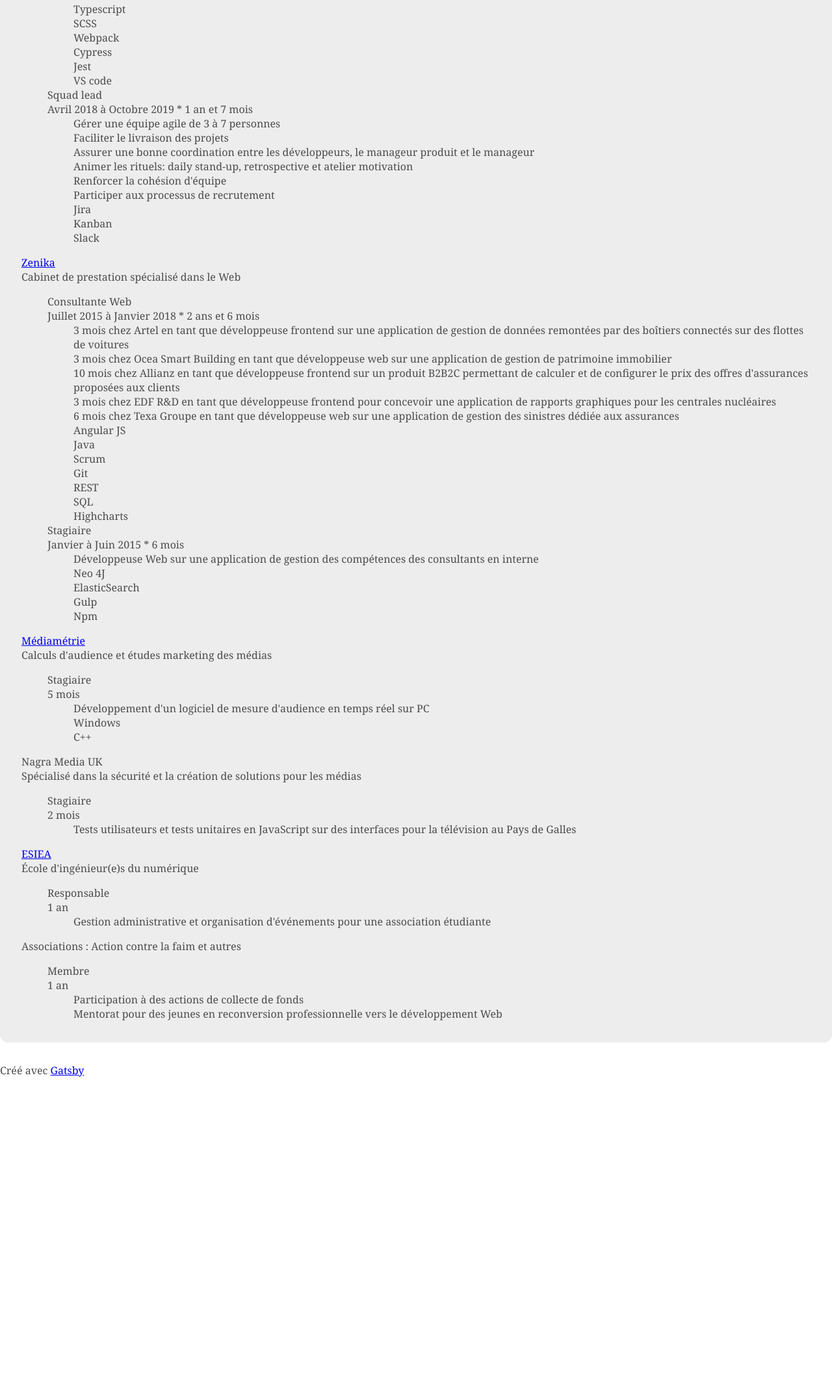
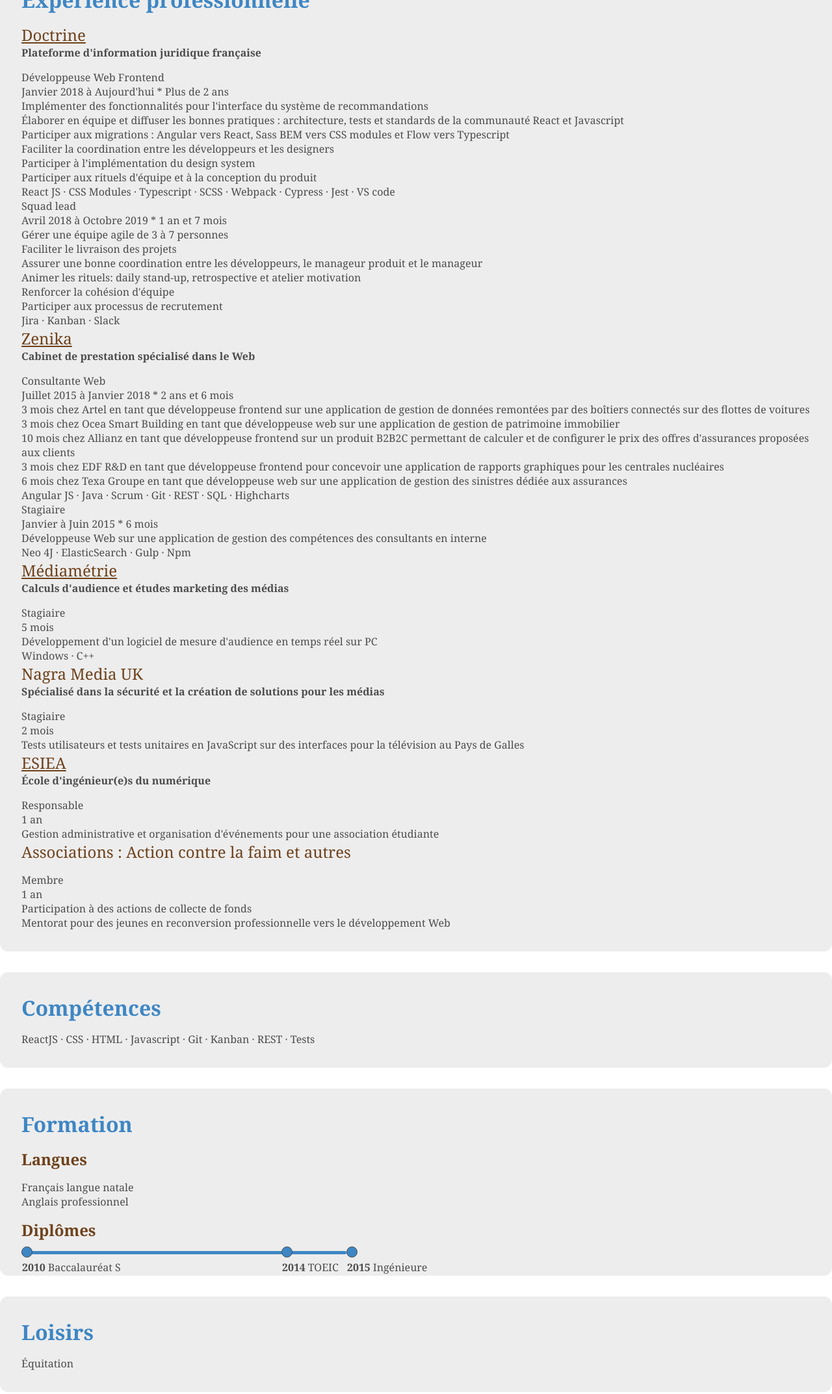
Before and after one commit to eponae/my-cv, a Gatsby site: page / in a window 1280 px wide. Shown: the part 590-2735 px from the top of the page at 65% size. Before the commit the page ends 2312 px from the top, so only its background shows below. Built offline with nearby package versions, Linux system fonts and the light colour scheme; Gatsby itself is replaced by a stand-in of ours.

Commit message:
Remaining spacing

```diff
--- a/package.json
+++ b/package.json
@@ -19,6 +19,7 @@
     "react": "17.0.1",
     "react-dom": "17.0.1",
     "react-helmet": "6.1.0",
+    "react-tooltip": "4.2.11",
     "styled-components": "5.2.1"
   },
   "devDependencies": {
--- a/src/components/company.tsx
+++ b/src/components/company.tsx
@@ -1,22 +1,28 @@
 import React, { FC } from 'react';
+import styled from 'styled-components';
 import { CompanyType } from '../types/types';
 
 type Props = {
   company: CompanyType;
 };
 
+const CompanyName = styled.a`
+  font-size: ${({ theme }) => theme.h2FontSize};
+  color: ${({ theme }) => theme.colors.brown};
+`;
+
 const Company: FC<Props> = ({ company }) => {
   const { company: companyDescription, experiences, id } = company;
   return (
     <div>
-      <a
+      <CompanyName
         href={companyDescription.link}
         target="_blank"
         rel="noreferrer noopener"
       >
         {companyDescription.name}
-      </a>
-      <div>{companyDescription.description}</div>
+      </CompanyName>
+      <h3>{companyDescription.description}</h3>
       <ul>
         {experiences.map((experience, expIndex) => (
           <li key={`${id}-exp-${expIndex}`}>
@@ -27,11 +33,7 @@
                 <li key={`${id}-task-${expIndex}-${taskIndex}`}>{task}</li>
               ))}
             </ul>
-            <ul>
-              {experience.environment.map((env, envIndex) => (
-                <li key={`${id}-env-${expIndex}-${envIndex}`}>{env}</li>
-              ))}
-            </ul>
+            <p>{experience.environment.join(' · ')}</p>
           </li>
         ))}
       </ul>
--- /dev/null
+++ b/src/components/content.tsx
@@ -0,0 +1,16 @@
+import React, { FC } from 'react';
+import Education from './education';
+import Experience from './experience';
+import Hobbies from './hobbies';
+import Skills from './skills';
+
+const Content: FC = () => (
+  <>
+    <Experience />
+    <Skills />
+    <Education />
+    <Hobbies />
+  </>
+);
+
+export default Content;
--- /dev/null
+++ b/src/components/education.tsx
@@ -0,0 +1,92 @@
+import React, { FC } from 'react';
+import { graphql, useStaticQuery } from 'gatsby';
+import Section from './section';
+import { EducationType, HobbiesType } from '../types/types';
+import { getNodeData } from '../utils/dataUtils';
+import styled from 'styled-components';
+import Timeline from './timeline';
+import { mediaQueries } from './theme';
+
+const ArticleTop = styled.div`
+  padding-bottom: 16px;
+`;
+
+const Certificate = styled.li`
+  padding-bottom: 4px;
+`;
+
+const Year = styled.span`
+  font-weight: 700;
+`;
+
+const TimelineMobile = styled.ul`
+  display: none;
+  ${mediaQueries('sm')`display: block;`}
+`;
+
+const Education: FC = () => {
+  const {
+    allDataJson: { nodes },
+  } = useStaticQuery(
+    graphql`
+      query {
+        allDataJson {
+          nodes {
+            education {
+              title
+              languages {
+                title
+                list {
+                  id
+                  title
+                }
+              }
+              certificates {
+                title
+                list {
+                  id
+                  year
+                  title
+                  info
+                }
+              }
+            }
+          }
+        }
+      }
+    `,
+  );
+  const { education }: { education: EducationType } = getNodeData(
+    'education',
+    nodes,
+  );
+  const { title, languages, certificates } = education;
+  return (
+    <Section title={title}>
+      <ArticleTop>
+        <h2>{languages.title}</h2>
+        <ul>
+          {languages.list.map((language) => (
+            <li key={language.id}>{language.title}</li>
+          ))}
+        </ul>
+      </ArticleTop>
+      <div>
+        <h2>{certificates.title}</h2>
+        <Timeline data={certificates.list} />
+        <TimelineMobile>
+          <ul>
+            {certificates.list.map((certificate) => (
+              <Certificate key={certificate.id}>
+                <Year>{certificate.year}</Year>
+                <span>{` ${certificate.title} ${certificate.info}`}</span>
+              </Certificate>
+            ))}
+          </ul>
+        </TimelineMobile>
+      </div>
+    </Section>
+  );
+};
+
+export default Education;
--- /dev/null
+++ b/src/components/hobbies.tsx
@@ -0,0 +1,39 @@
+import React, { FC } from 'react';
+import { graphql, useStaticQuery } from 'gatsby';
+import Section from './section';
+import { HobbiesType } from '../types/types';
+import { getNodeData } from '../utils/dataUtils';
+
+const Hobbies: FC = () => {
+  const {
+    allDataJson: { nodes },
+  } = useStaticQuery(
+    graphql`
+      query {
+        allDataJson {
+          nodes {
+            hobbies {
+              title
+              list {
+                id
+                name
+              }
+            }
+          }
+        }
+      }
+    `,
+  );
+  const { hobbies }: { hobbies: HobbiesType } = getNodeData('hobbies', nodes);
+  return (
+    <Section title={hobbies.title}>
+      <ul>
+        {hobbies.list.map((hobby) => (
+          <li key={hobby.id}>{hobby.name}</li>
+        ))}
+      </ul>
+    </Section>
+  );
+};
+
+export default Hobbies;
--- a/src/components/section.tsx
+++ b/src/components/section.tsx
@@ -3,7 +3,6 @@
 
 type Props = {
   title: string;
-  subtitle?: string;
 };
 
 const SectionWrapper = styled.section`
@@ -14,18 +13,9 @@
   margin: 32px 0;
 `;
 
-const Title = styled.h1`
-  font-size: 32px;
-`;
-
-const Subtitle = styled.h2`
-  font-size: 24px;
-`;
-
-const Section: FC<Props> = ({ title, subtitle, children }) => (
+const Section: FC<Props> = ({ title, children }) => (
   <SectionWrapper>
-    <Title>{title}</Title>
-    {subtitle && <Subtitle>{subtitle}</Subtitle>}
+    <h1>{title}</h1>
     {children}
   </SectionWrapper>
 );
--- /dev/null
+++ b/src/components/skills.tsx
@@ -0,0 +1,32 @@
+import React, { FC } from 'react';
+import { graphql, useStaticQuery } from 'gatsby';
+import Section from './section';
+import { SkillsType } from '../types/types';
+import { getNodeData } from '../utils/dataUtils';
+
+const Skills: FC = () => {
+  const {
+    allDataJson: { nodes },
+  } = useStaticQuery(
+    graphql`
+      query {
+        allDataJson {
+          nodes {
+            skills {
+              title
+              list
+            }
+          }
+        }
+      }
+    `,
+  );
+  const { skills }: { skills: SkillsType } = getNodeData('skills', nodes);
+  return (
+    <Section title={skills.title}>
+      <p>{skills.list.join(' · ')}</p>
+    </Section>
+  );
+};
+
+export default Skills;
--- a/src/components/theme.tsx
+++ b/src/components/theme.tsx
@@ -5,39 +5,58 @@
   fontFamily: 'Georgia',
   colors: {
     white: '#fff',
-    blue: '#3366cc',
-    brown: '#382d1d',
+    blue: '#3e86c4',
+    brown: '#6f421c',
     darkGray: '#4c4c4c',
     lightGray: '#ededed',
     black: '#000',
-    purple: '#481c48',
   },
-  padding: '16px 32px',
+  padding: '32px',
   borderRadius: '12px',
+  h2FontSize: '24px',
 };
 
 export type ThemeType = typeof theme;
+
+export const breakpoints = {
+  sm: 768,
+} as const;
+
+export const mediaQueries = (key: keyof typeof breakpoints) => {
+  return (style: TemplateStringsArray | string) =>
+    `@media (max-width: ${breakpoints[key]}px) { ${style} }`;
+};
 
 export const AppStyles = createGlobalStyle<{ theme: ThemeType }>`
   * {
     font-family: ${({ theme }) => theme.fontFamily};
   }
   h1 {
-   color: ${({ theme }) => theme.colors.brown};
-
+   color: ${({ theme }) => theme.colors.blue};
+   font-size: 32px;
   }
   h2 {
-    color: ${({ theme }) => theme.colors.purple};
+    color: ${({ theme }) => theme.colors.brown};
+    font-size: ${({ theme }) => theme.h2FontSize};
+  }
+  h3 {
+    font-size: 16px;
+  }
+  h1, h2, h3, p, ul, li {
+    padding: 0;
+    margin: 0;
   }
   h1, h2, h3 {
-    padding: 0;
-    margin: 0;
+    padding-bottom: 16px;
   }
   ul {
     list-style-type: none;
   }
   div, p, span {
     color: ${({ theme }) => theme.colors.darkGray};
+  }
+  a {
+    color: ${({ theme }) => theme.colors.blue};
   }
   body {
     margin: 64px auto;
@@ -46,6 +65,7 @@
     flex-flow: column nowrap;
     align-items: center;
     justify-content: center;
+    ${mediaQueries('sm')`max-width: 90%; margin: 32px auto;`}
   }
 `;
 
--- /dev/null
+++ b/src/components/timeline.tsx
@@ -0,0 +1,90 @@
+import React, { FC } from 'react';
+import styled from 'styled-components';
+import { EducationType } from '../types/types';
+import Tooltip from 'react-tooltip';
+import { mediaQueries } from './theme';
+
+type Props = {
+  data: EducationType['certificates']['list'];
+};
+
+const TimelineWrapper = styled.div`
+  width: 100%;
+  max-width: 500px;
+  ${mediaQueries('sm')`display: none`}
+`;
+
+const Line = styled.div`
+  height: 5px;
+  background: ${({ theme }) => theme.colors.blue};
+  border-radius: 4px;
+  position: relative;
+`;
+
+const Circle = styled.div<{ left: string }>`
+  width: 15px;
+  height: 15px;
+  background: ${({ theme }) => theme.colors.blue};
+  border: 1px solid ${({ theme }) => theme.colors.darkGray};
+  border-radius: 100%;
+  position: absolute;
+  top: -7px;
+  left: ${(props) => props.left};
+  cursor: pointer;
+`;
+
+const Text = styled.span`
+  color: ${({ theme }) => theme.colors.darkGray};
+  font-size: 16px;
+  position: absolute;
+  top: 20px;
+  display: flex;
+  align-items: center;
+  justify-content: center;
+`;
+
+const TextContent = styled.span`
+  font-weight: 700;
+  padding-right: 4px;
+`;
+
+const TextInfo = styled.span`
+  white-space: nowrap;
+`;
+
+const Timeline: FC<Props> = ({ data }) => {
+  data.sort((dataA, dataB) => dataB.year - dataA.year);
+  const startYear = data[0].year;
+  const endYear = data[data.length - 1].year;
+  const totalYears = endYear - startYear;
+
+  return (
+    <TimelineWrapper>
+      <Line>
+        {data.map((certificate) => {
+          const left = ((endYear - certificate.year) * 100) / totalYears;
+          return (
+            <>
+              <Circle
+                key={certificate.id}
+                left={`${left}%`}
+                data-tip
+                data-for={certificate.id}
+              >
+                <Text>
+                  <TextContent>{certificate.year}</TextContent>
+                  <TextInfo>{certificate.title}</TextInfo>
+                </Text>
+              </Circle>
+              <Tooltip id={certificate.id} effect="solid">
+                {certificate.info}
+              </Tooltip>
+            </>
+          );
+        })}
+      </Line>
+    </TimelineWrapper>
+  );
+};
+
+export default Timeline;
--- a/src/data/basics.json
+++ b/src/data/basics.json
@@ -2,7 +2,7 @@
   "basics": {
     "caption": "CV Alice",
     "job": "Développeuse Web Frontend",
-    "keywords": "Alice Rimassa,HTML,CSS,JavaScript,CV,Resume,React,Web,Front",
+    "keywords": "Alice Rimassa,HTML,CSS,JavaScript,CV,Resume,React,Web,Front,Ingenieure",
     "name": "Alice Rimassa",
     "description": "Développeuse Web Frontend à Paris. Investie et rigoureuse 🙂",
     "site": "https://eponae.fr",
--- a/src/data/education.json
+++ b/src/data/education.json
@@ -12,15 +12,21 @@
       "list": [
         {
           "id": "ing",
-          "title": "Ingénieure en Informatique diplômée de l'ESIEA Paris en 2015"
+          "year": 2015,
+          "title": "Ingénieure",
+          "info": "Ingénieure en Informatique ESIEA Paris"
         },
         {
           "id": "toeic",
-          "title": "TOEIC 890 en 2014"
+          "year": 2014,
+          "title": "TOEIC",
+          "info": "Score 890"
         },
         {
           "id": "bac",
-          "title": "Baccalauréat S avec mention Bien en 2010"
+          "year": 2010,
+          "title": "Baccalauréat S",
+          "info": "Mention Bien"
         }
       ]
     },
--- a/src/data/experience.json
+++ b/src/data/experience.json
@@ -6,7 +6,7 @@
         "id": "doctrine",
         "company": {
           "name": "Doctrine",
-          "description": "Plateform d'information juridique française",
+          "description": "Plateforme d'information juridique française",
           "link": "https://doctrine.fr"
         },
         "experiences": [
--- a/src/data/skills.json
+++ b/src/data/skills.json
@@ -1,12 +1,15 @@
 {
-  "skills": [
-    "React JS",
+  "skills": {
+    "title": "Compétences",
+    "list": [
+      "ReactJS",
       "CSS",
       "HTML",
       "Javascript",
       "Git",
       "Kanban",
-    "Tests",
-    "REST"
+      "REST",
+      "Tests"
     ]
   }
+}
--- a/src/data/summary.json
+++ b/src/data/summary.json
@@ -1,6 +1,6 @@
 {
   "summary": {
     "title": "Qui suis-je ?",
-    "description": "Je suis développeuse Web Frontend à Paris. Je développe en JavaScript, HTML, CSS. Je me forme régulièrement sur les dernières technologies. Je suis autonome et j’aime faire partie d'une équipe dynamique qui a un impact sociétal positif 😀."
+    "description": "Ingénieure en informatique, je développe en JavaScript, HTML, CSS. Je me forme régulièrement sur les dernières technologies. Je suis autonome et j’aime faire partie d'une équipe dynamique avec un impact sociétal positif ! Je ne suis pas en recherche active."
   }
 }
--- a/src/pages/index.tsx
+++ b/src/pages/index.tsx
@@ -1,5 +1,5 @@
 import React from 'react';
-import Experience from '../components/experience';
+import Content from '../components/content';
 import Header from '../components/header';
 import SEO from '../components/seo';
 import Theme from '../components/theme';
@@ -8,7 +8,7 @@
   <Theme>
     <Header />
     <SEO />
-    <Experience />
+    <Content />
     <footer>
       Créé avec
       {` `}
```
Also changed, not shown: src/components/header.tsx (+26 -12 lines), src/types/types.ts (+10 -9 lines), 1 other file. Lines whose indentation alone changed are shown as unchanged.
